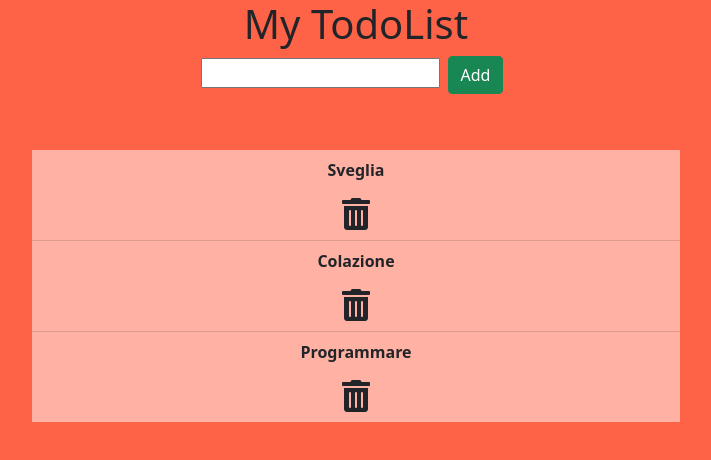
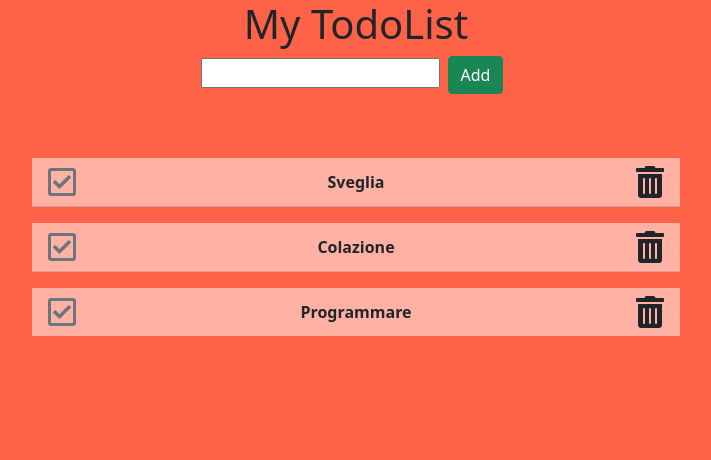
Before and after one commit to Forklein/todolist-react, a React (Create React App) app: page / in a window 1280 px wide. Shown: the top 460 px of the page, without its empty margins (284-995 px from the left). Built offline with nearby package versions, Linux system fonts and the light colour scheme.

Commit message:
Add toggle reducers for dynamic class

```diff
--- a/src/App.js
+++ b/src/App.js
@@ -3,7 +3,7 @@ import React from 'react';
 import { connect } from 'react-redux';
 import { useState, useEffect, useRef } from 'react';
 import { useSelector, useDispatch } from 'react-redux';
-import { addTodo, delTodo } from './features/todos/todosSlice';
+import { addTodo, delTodo, toggleTodo } from './features/todos/todosSlice';
 
 
 import Alert from './components/alert';
@@ -86,16 +86,18 @@ function App() {
   const input = useRef('');
 
   const add = () => {
-    dispatch(addTodo({ name: input.current.value, id: todos.length + 1 }));
+    dispatch(addTodo({ name: input.current.value, id: todos.length + 1, isDone: false }));
     setIsAdd(true);
   }
 
   const del = (todo) => {
-    dispatch(delTodo({ name: todo }));
+    dispatch(delTodo({ id: todo }));
     setIsDelete(true);
   }
 
-
+  const toggle = (todo) => {
+    dispatch(toggleTodo({ id: todo }))
+  }
 
   return (
     <div className="container text-center">
@@ -112,7 +114,13 @@ function App() {
       {isAdd ? <Alert color='success' message="Todo created" closeArea={closeArea} /> : ''}
       <div className="todolist p-5 col-8 mx-auto">
         <ul className="list-group list-group-flush">
-          {todos.map((todo) => <li key={todo.id} className="list-group-item"><p className="fw-bold">{todo.name}</p> <i onClick={(e) => del(todo.name)} className="fas fa-trash-alt fa-2x"></i></li>)}
+          {todos.map((todo) =>
+            <li key={todo.id} className="list-group-item d-flex justify-content-between align-items-center my-2">
+              <i onClick={(e) => toggle(todo.id)} className={todo.isDone ? "far fa-check-square fa-2x text-success" : "far fa-check-square fa-2x text-muted"}></i>
+              <p className="fw-bold m-0">{todo.name}</p>
+              <i onClick={(e) => del(todo.id)} className="fas fa-trash-alt fa-2x"></i>
+            </li>
+          )}
         </ul>
       </div>
     </div >
--- a/src/App.scss
+++ b/src/App.scss
@@ -11,10 +11,12 @@ body{
                 background-color: rgba(255, 255, 255, 0.5)
             }
             i{
-                transition: all 0.5s linear;
                 cursor: pointer;
-                &:hover{
-                    color: red !important;
+                .fas{
+                    transition: all 0.5s linear;
+                    &:hover{
+                        color: red !important;
+                    }
                 }
             }
 
--- a/src/features/todos/todosSlice.js
+++ b/src/features/todos/todosSlice.js
@@ -4,14 +4,17 @@ const staticTodolist = [
     {
         name: 'Sveglia',
         id: 1,
+        isDone: false
     },
     {
         name: 'Colazione',
         id: 2,
+        isDone: false
     },
     {
         name: 'Programmare',
         id: 3,
+        isDone: false
     },
 ];
 
@@ -26,10 +29,19 @@ export const todosSlice = createSlice(
                 //     id: action.payload.id
                 // }
                 // return [...state, newTodo];
-                state.push(action.payload);
+                // state.push(action.payload);
+                return [...state, action.payload]
             },
             delTodo(state, action) {
-                return state.filter((element) => element.name !== action.payload.name);
+                return state.filter((element) => element.id !== action.payload.id);
+            },
+            toggleTodo(state, action) {
+                state.map((element) => {
+                    if (element.id === action.payload.id) {
+                        element.isDone = !element.isDone;
+                    }
+                    return element;
+                })
             }
         }
     }
@@ -37,5 +49,5 @@ export const todosSlice = createSlice(
 
 // Esportare actions(2) e reducers
 const { actions, reducer } = todosSlice;
-export const { addTodo, delTodo } = actions;
+export const { addTodo, delTodo, toggleTodo } = actions;
 export default reducer;
```
